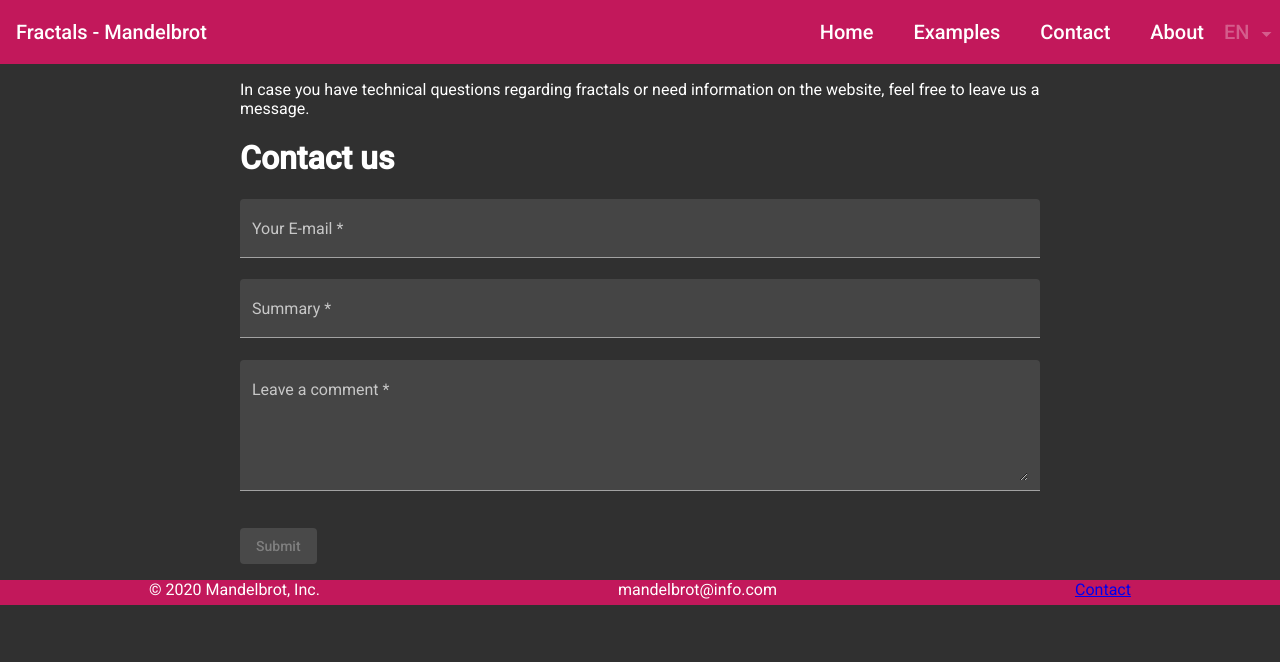
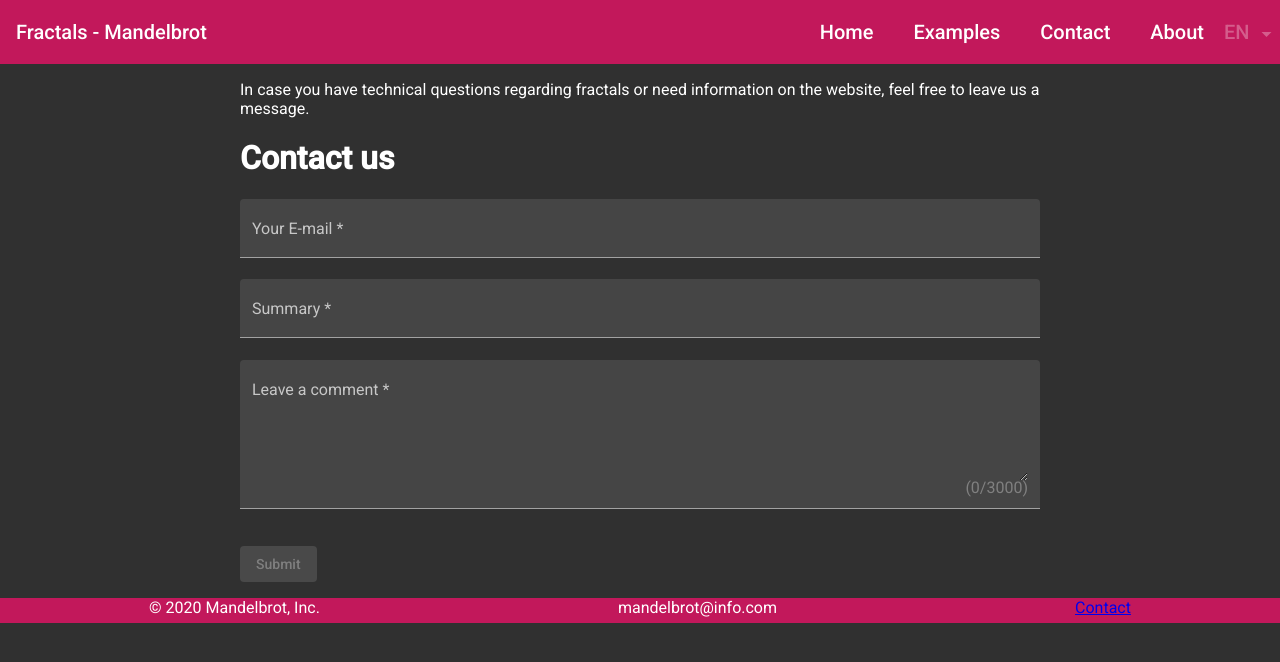
Before and after one commit to mstachl/fractals, an Angular app: page /contact in a window 1280 px wide. Shown: the top 662 px of the page. Built offline with nearby package versions, Linux system fonts and the light colour scheme.

Commit message:
add length value in message textarea

```diff
--- a/src/app/components/contact/contact.component.html
+++ b/src/app/components/contact/contact.component.html
@@ -7,11 +7,12 @@
     </mat-form-field >
     <mat-form-field class="full-width-field" appearance="fill" >
         <mat-label>Summary</mat-label>
-        <input matInput formControlName="summary">
+        <input matInput maxlength="50" formControlName="summary">
       </mat-form-field>
     <mat-form-field class="full-width-field" appearance="fill">
       <mat-label>Leave a comment</mat-label>
-      <textarea matInput placeholder="Your message" rows="5" formControlName="message"></textarea>
+      <textarea matInput placeholder="Your message" rows="5" maxlength="3000" formControlName="message"></textarea>
+     <div style="text-align: right; color: grey">({{contactForm.get('message').value.length}}/3000)</div>
     </mat-form-field>
     <p><button mat-raised-button color="primary" type="submit" [disabled]="!contactForm.valid">Submit</button></p>
   </form>
--- a/src/app/components/contact/contact.component.ts
+++ b/src/app/components/contact/contact.component.ts
@@ -19,8 +19,8 @@ export class ContactComponent implements OnInit {
   ngOnInit(): void {
     this.contactForm = this.fb.group({
       mail: ["", [Validators.email, Validators.required]],
-      summary: ["", [Validators.required]],
-      message: ["", [Validators.required]],
+      summary: ["", [Validators.required, Validators.maxLength(50)]],
+      message: ["", [Validators.required, Validators.maxLength(3000)]],
     })
   }
 
```
